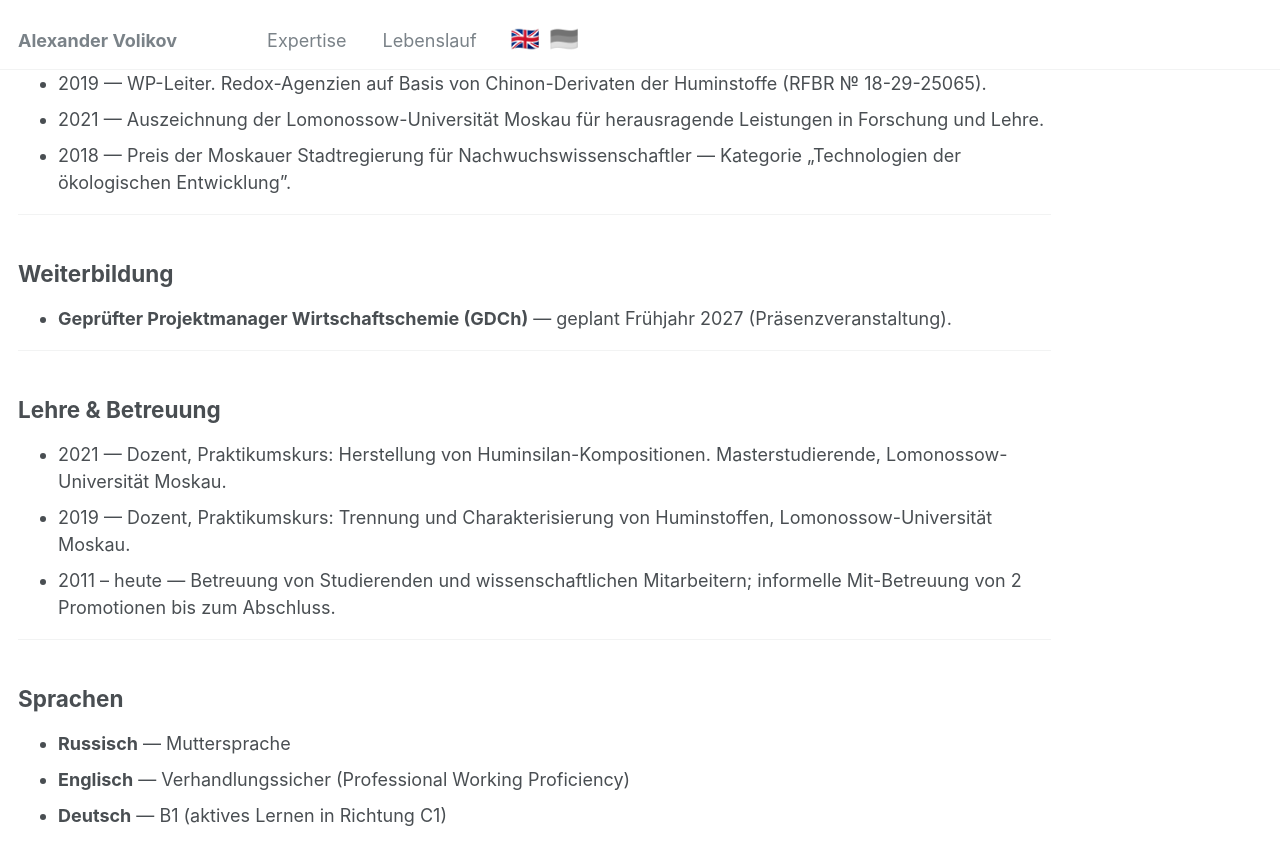
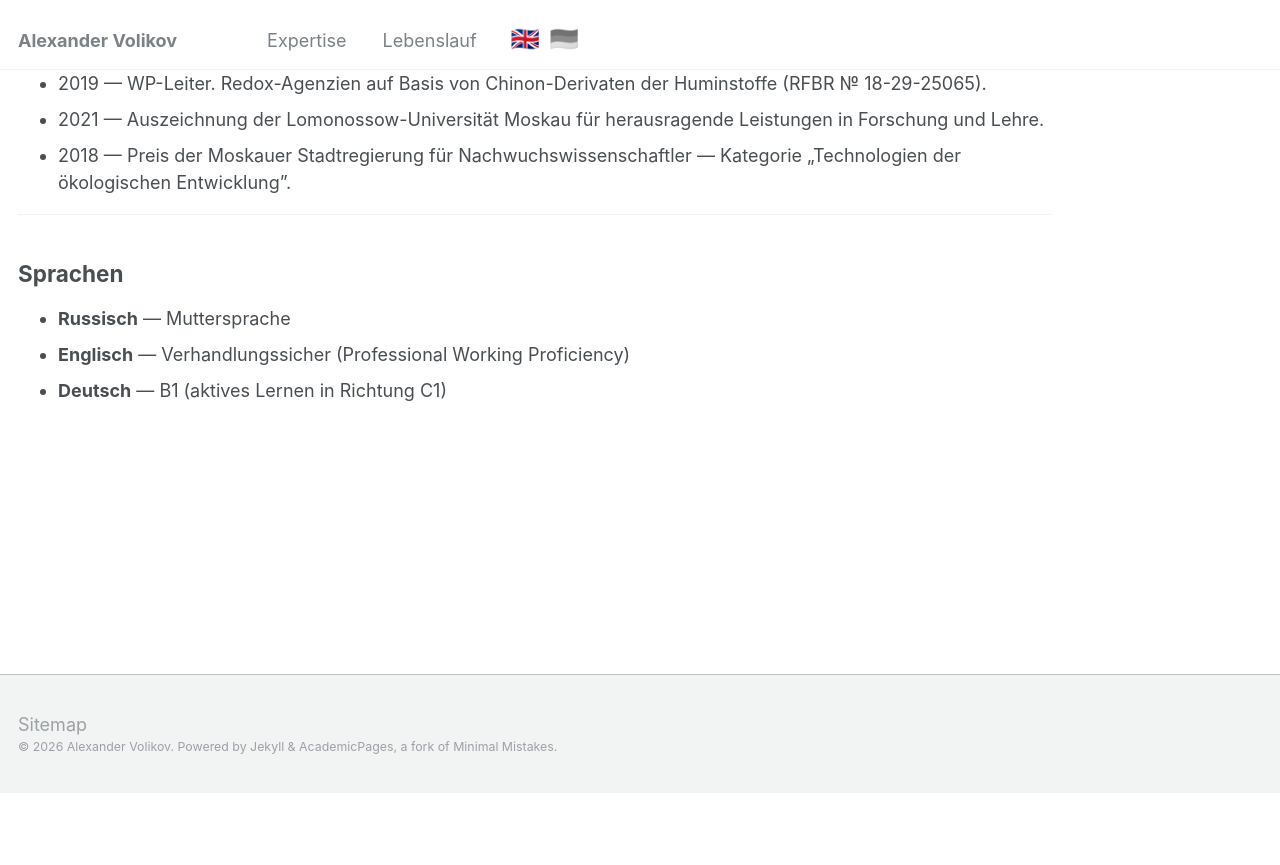
Before and after one commit to alexandervolikov/alexandervolikov.github.io, a Jekyll site: the page built from _pages/de/cv.md, in a window 1280 px wide and 900 px high, scrolled down 2131 px. Shown: the top 865 px of the window. Built offline with Jekyll 4.4.1, drawn with Linux system fonts in a browser that asks for light colours; after the commit the page ends 2923 px from its top, so only the background shows below that.

Commit message:
Remove Teaching & Supervision / Weiterbildung & Lehre sections from EN and DE CV
Co-Authored-By: Claude Sonnet 4.6 <noreply@anthropic.com>

```diff
--- a/_pages/de/cv.md
+++ b/_pages/de/cv.md
@@ -70,20 +70,6 @@ Promovierter Chemiker mit über 15 Jahren Erfahrung in der nachhaltigen und ange
 
 ---
 
-## Weiterbildung
-
-* **Geprüfter Projektmanager Wirtschaftschemie (GDCh)** — geplant Frühjahr 2027 (Präsenzveranstaltung).
-
----
-
-## Lehre & Betreuung
-
-* 2021 — Dozent, Praktikumskurs: Herstellung von Huminsilan-Kompositionen. Masterstudierende, Lomonossow-Universität Moskau.
-* 2019 — Dozent, Praktikumskurs: Trennung und Charakterisierung von Huminstoffen, Lomonossow-Universität Moskau.
-* 2011 – heute — Betreuung von Studierenden und wissenschaftlichen Mitarbeitern; informelle Mit-Betreuung von 2 Promotionen bis zum Abschluss.
-
----
-
 ## Sprachen
 
 * **Russisch** — Muttersprache
```
Also changed, not shown: _pages/cv.md (+0 -8 lines).
